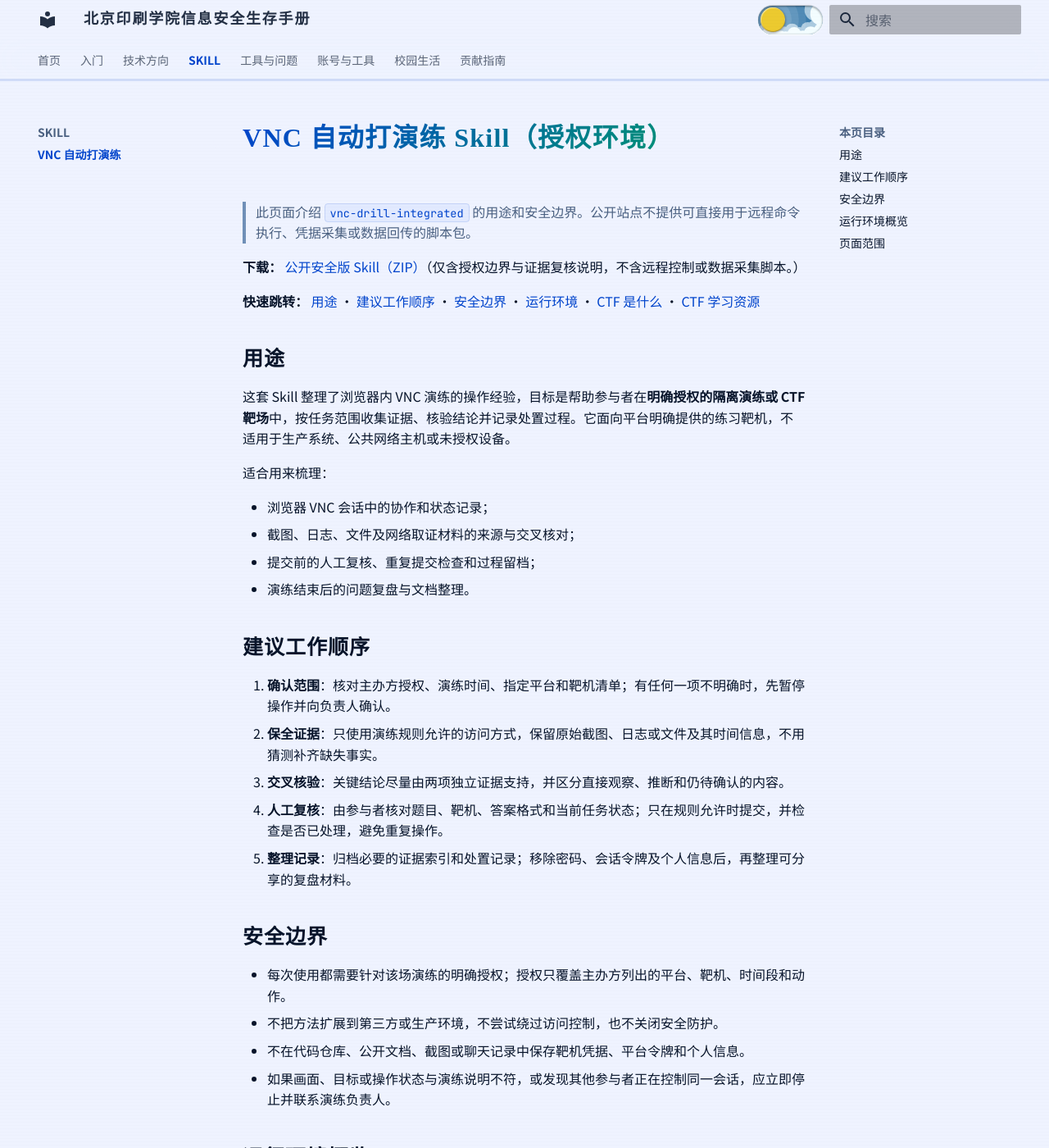
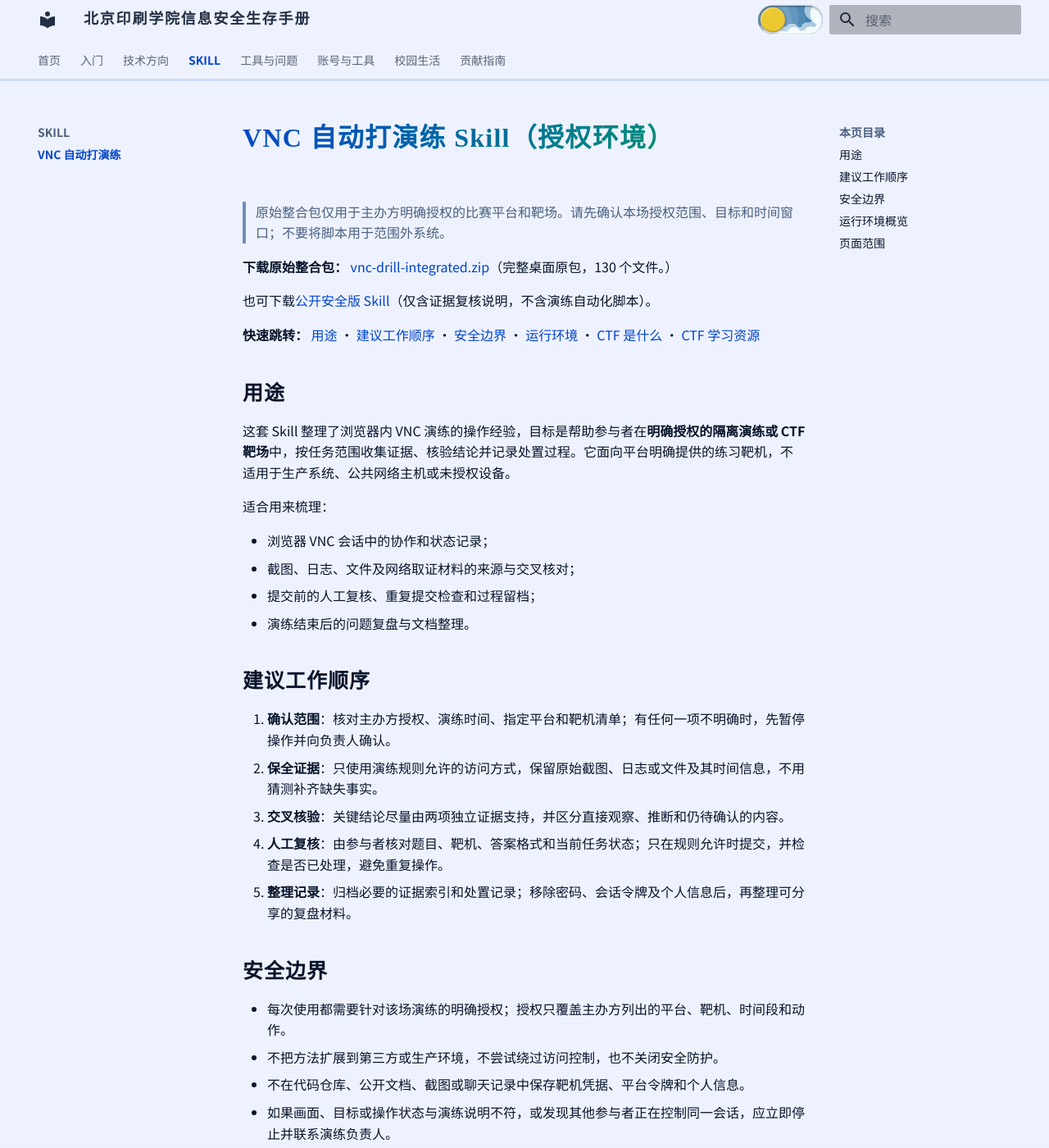
Before and after one commit to starnotes-xj/SurviveBIGCManual, an MkDocs documentation site: the page built from docs/06-SKILL/vnc-drill-integrated.md, in a window 1280 px wide and 1400 px high. Shown: the whole window at 82% size. Built offline with MkDocs 1.6.1 and Material for MkDocs 9.7.7, drawn with Linux system fonts in a browser that asks for light colours; some of the changed text lies outside the part shown.

Commit message:
Publish the original authorized VNC exercise package
Provide the exact desktop package as a downloadable archive in the manual and identify its intended authorized competition scope on the page. The archive preserves all 130 source files byte for byte.

Constraint: Use is limited to the organizer-authorized competition platform and targets
Confidence: high
Scope-risk: moderate
Directive: Keep the authorization boundary visible wherever this package is linked
Tested: Strict MkDocs build; all 130 archive entries byte-match the source; no common hard-coded credential or key patterns found
Not-tested: Runtime execution of the included scripts

```diff
--- a/docs/06-SKILL/vnc-drill-integrated.md
+++ b/docs/06-SKILL/vnc-drill-integrated.md
@@ -1,8 +1,10 @@
 # VNC 自动打演练 Skill（授权环境）
 
-> 此页面介绍 `vnc-drill-integrated` 的用途和安全边界。公开站点不提供可直接用于远程命令执行、凭据采集或数据回传的脚本包。
+> 原始整合包仅用于主办方明确授权的比赛平台和靶场。请先确认本场授权范围、目标和时间窗口；不要将脚本用于范围外系统。
 
-**下载：** [公开安全版 Skill（ZIP）](downloads/vnc-drill-skill-safe.zip)（仅含授权边界与证据复核说明，不含远程控制或数据采集脚本。）
+**下载原始整合包：** [vnc-drill-integrated.zip](downloads/vnc-drill-integrated.zip)（完整桌面原包，130 个文件。）
+
+也可下载[公开安全版 Skill](downloads/vnc-drill-skill-safe.zip)（仅含证据复核说明，不含演练自动化脚本）。
 
 **快速跳转：** [用途](#purpose) · [建议工作顺序](#workflow) · [安全边界](#safety) · [运行环境](#environment) · [CTF 是什么](../02-技术方向/CTF竞技/CTF是什么.md) · [CTF 学习资源](../02-技术方向/CTF竞技/学习资源.md)
 
@@ -38,4 +40,4 @@
 
 ## 页面范围
 
-本页是经过整理的公开介绍，不包含原始自动化脚本、平台接口细节或靶机侧命令。请勿把这份介绍当成对任何系统进行测试或操作的授权。
+页面中的原始 ZIP 保留桌面整合包的 `SKILL.md`、参考文档和脚本原文件。下载和使用都只限于主办方明确授权的比赛平台、靶机、时间段及动作；下载本身不构成对其他系统的授权。
```
Also changed, not shown: 1 other file.
